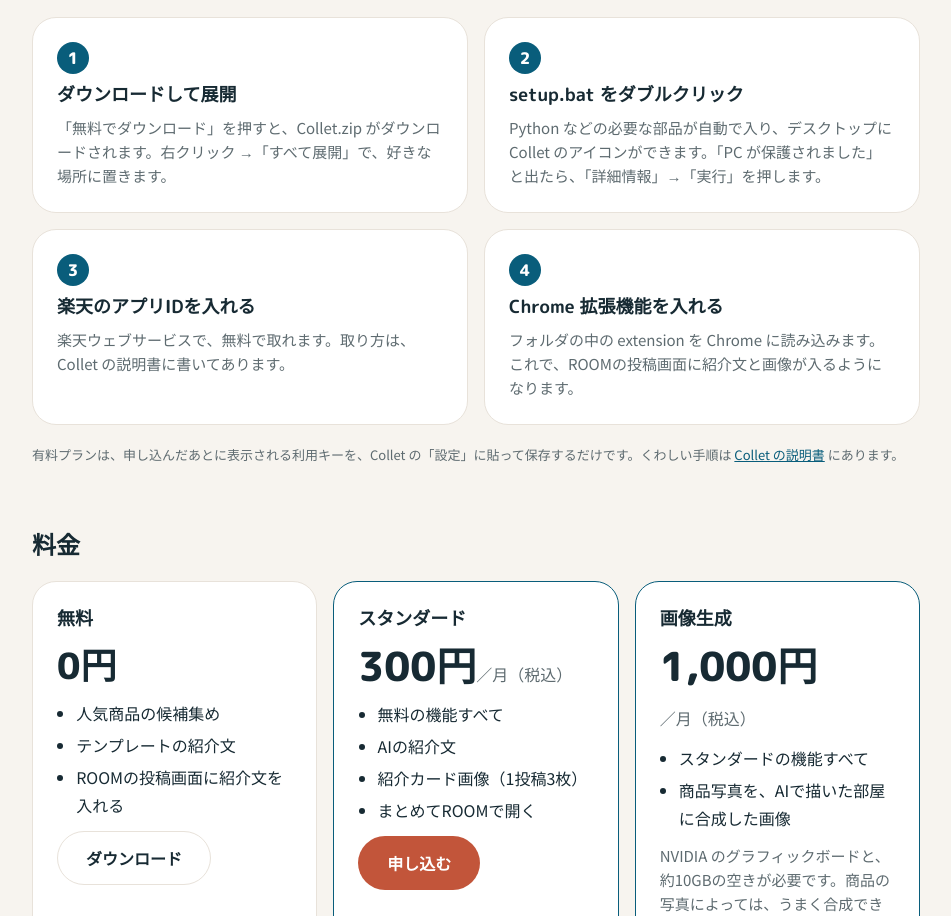
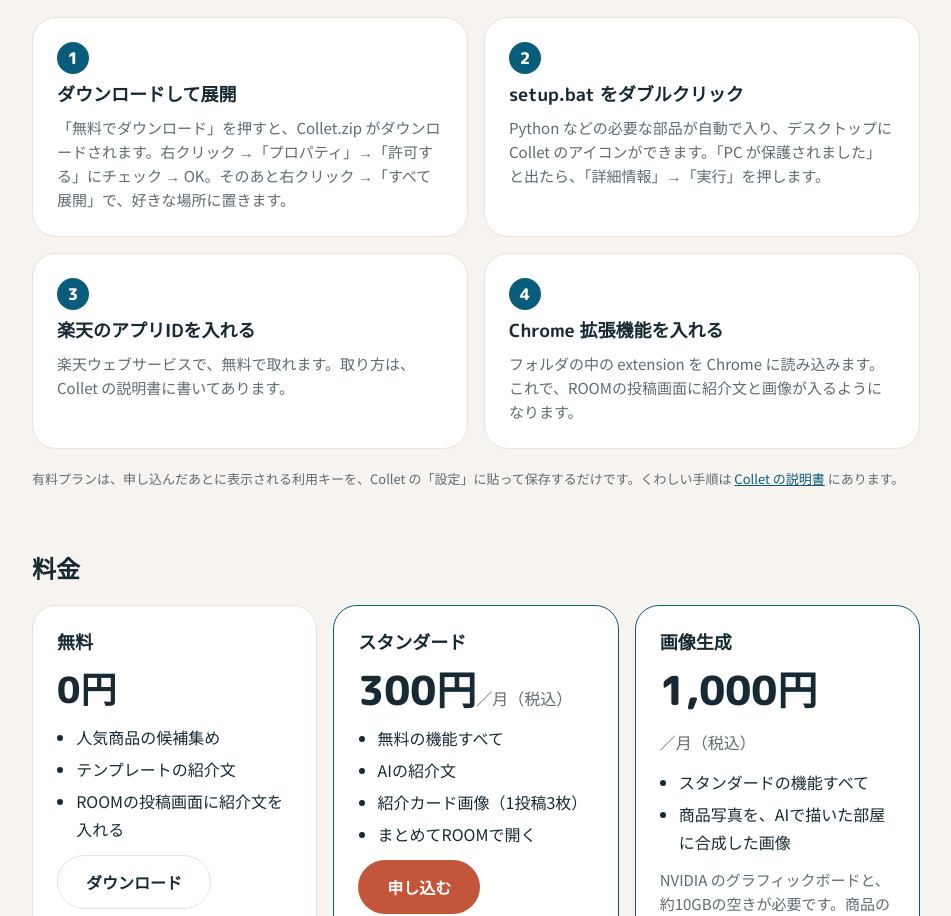
Before and after one commit to jufufuhkhjfy-rgb/collet-site, a plain HTML site: page index.html in a window 1280 px wide. Shown: the part 2075-2991 px from the top of the page, without its empty margins (164-1115 px from the left). Drawn offline with Linux system fonts and the light colour scheme.

Commit message:
はじめ方に「許可する」の手順を追加
Co-Authored-By: Claude Opus 5.5 <noreply@anthropic.com>

```diff
--- a/index.html
+++ b/index.html
@@ -84,7 +84,7 @@
       <ol class="steps">
         <li class="card">
           <h3>ダウンロードして展開</h3>
-          <p>「無料でダウンロード」を押すと、Collet.zip がダウンロードされます。右クリック →「すべて展開」で、好きな場所に置きます。</p>
+          <p>「無料でダウンロード」を押すと、Collet.zip がダウンロードされます。右クリック →「プロパティ」→「許可する」にチェック → OK。そのあと右クリック →「すべて展開」で、好きな場所に置きます。</p>
         </li>
         <li class="card">
           <h3>setup.bat をダブルクリック</h3>
```
